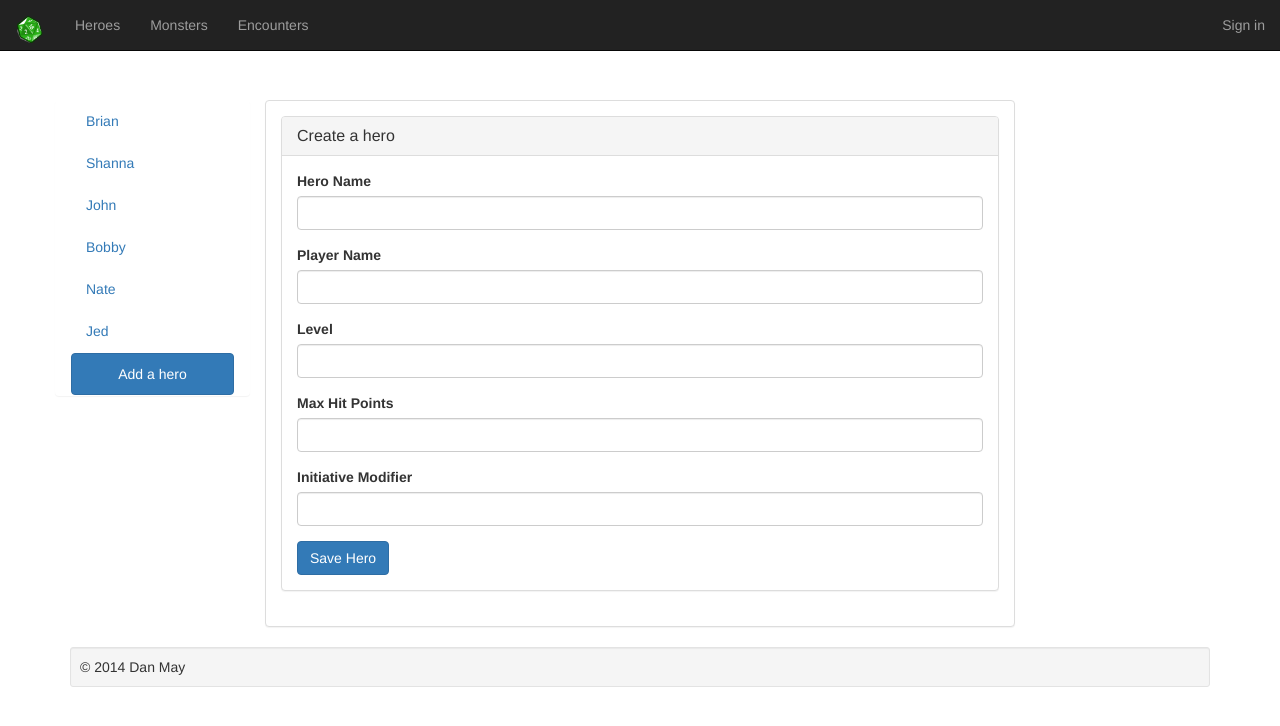
After one commit to DanMayhem/einit, a Flask app: page /heroes/create in a window 1280 px wide. The commit adds this page. Shown: the top 726 px of the page. Run offline with Flask 2, Linux system fonts and the light colour scheme; parts of the project's set-up code (start-up, migrations or seed data) failed here and were passed over; some libraries are stand-ins or nearby versions.

Commit message:
fleshing out hero classes and forms

```diff
--- a/einit/__init__.py
+++ b/einit/__init__.py
@@ -31,6 +31,7 @@ sslify = flask_sslify.SSLify(app) #requires SSL
 bcrypt = flaskext.bcrypt.Bcrypt(app) #password digests
 bootstrap = flask_bootstrap.Bootstrap(app) #make bootstrap templates and helpers available.
 login_manager = flask.ext.login.LoginManager(app) #login manager
+login_manager.login_view = "signin"
 
 #import models, views and helpers
 import einit.models
@@ -99,3 +100,9 @@ def signout():
 @flask.ext.login.login_required
 def home():
   return flask.render_template("heroes.html")
+
+@app.route("/heroes/create", methods=['GET','POST'])
+@flask.ext.login.login_required
+def create_hero():
+  form = einit.views.HeroForm()
+  return flask.render_template("create_hero.html",form=form)
--- a/einit/models.py
+++ b/einit/models.py
@@ -2,6 +2,7 @@ import einit
 import Crypto.Random
 import hashlib
 import sqlalchemy
+import sqlalchemy.orm
 
 import flask.ext.login
 
@@ -15,6 +16,8 @@ class UserModel(my_db.Model):
   password_digest = my_db.Column(my_db.String(64))
   session_digest = my_db.Column(my_db.String(64), index = True, unique = True)
   role = my_db.Column(my_db.SmallInteger, default = 0)
+
+  heroes = sqlalchemy.orm.relationship("HeroModel")
 
   def __init__(self, name, email, password):
     self.name = name
@@ -133,3 +136,51 @@ class HeroModel(my_db.Model):
   hero_name = my_db.Column(my_db.String(64))
   player_name = my_db.Column(my_db.String(66))
   level = my_db.Column(my_db.Integer)
+  max_hp = my_db.Column(my_db.Integer)
+  initiative_modifier = my_db.Column(my_db.Integer)
+
+  creator_id = my_db.Column(my_db.Integer,my_db.ForeignKey('users.id'))
+
+class Hero:
+  def __init__(self, u):
+    self.hero_model = HeroModel()
+    self.hero_model.creator_id = u.id
+
+  @property
+  def hero_name(self):
+    return self.hero_model.hero_name
+  @hero_name.setter
+  def hero_name(self, value):
+    self.hero_model.hero_name = value
+
+  @property
+  def player_name(self):
+    return self.hero_model.player_name
+  @player_name.setter
+  def player_name(self, value):
+    self.hero_model.player_name = value
+
+  @property
+  def level(self):
+    return self.hero_model.level
+  @level.setter
+  def level(self, value):
+    self.hero_model.level = value
+
+  @property
+  def max_hp(self):
+    return self.hero_model.max_hp
+  @max_hp.setter
+  def max_hp(self, value):
+    self.hero_model.max_hp = value
+
+  @property
+  def initiative_modifier(self):
+    return self.hero_model.initiative_modifier
+  @initiative_modifier.setter
+  def initiative_modifier(self, value):
+    self.hero_model.initiative_modifier = value
+
+  def save(self):
+    my_db.session.add(self.hero_model)
+    my_db.session.commit()
--- /dev/null
+++ b/einit/templates/create_hero.html
@@ -0,0 +1,22 @@
+{% extends "hero_base.html" %}
+{% block hero_content %}
+{% import 'bootstrap/wtf.html' as wtf %}
+
+<div class="panel panel-default">
+  <div class="panel-heading">
+    <h1 class="panel-title">Create a hero</h1>
+  </div>
+  <div class="panel-body">
+    {{
+      wtf.quick_form(
+        form,
+        action=url_for('create_hero'),
+        button_map = {
+          'save': 'primary'
+        }
+      )
+    }}
+  </div>
+</div>
+
+{% endblock %}
--- a/einit/templates/debug.html
+++ b/einit/templates/debug.html
@@ -1,10 +1,10 @@
 {% if config['DEBUG'] == True  %}
-
+<div class="container">
 <pre>
 {% for k in request.values.keys() %}
   <kbd>{{k}}</kbd> {{request.values[k]}} <br/>
 {% endfor %}
 </pre>
-
+</div>
 {% endif %}
 <!-- in debug-->
--- a/einit/templates/footer.html
+++ b/einit/templates/footer.html
@@ -1,5 +1,5 @@
-<footer>
-  <div class='well well-sm'>
+<footer class='container'>
+  <div class='well well-sm center'>
     &copy; 2014 Dan May
   </div>
 </footer>
--- /dev/null
+++ b/einit/templates/hero_base.html
@@ -0,0 +1,25 @@
+{% extends "base.html" %}
+{% import "util.html" as util %}
+{% block main_content %}
+<div class="row">
+  <div class="col-sm-2 panel">
+    <ul class="nav nav-pills nav-stacked">
+      <!--add list item for each hero-->
+    <li>{{util.build_link("Brian")}}</li>
+    <li>{{util.build_link("Shanna")}}</li>
+    <li>{{util.build_link("John")}}</li>
+    <li>{{util.build_link("Bobby")}}</li>
+    <li>{{util.build_link("Nate")}}</li>
+    <li>{{util.build_link("Jed")}}</li>
+    <li>{{util.build_link("Add a hero","#","btn btn-primary")}}</li>
+  </div>
+  <div class="col-sm-8">
+    <div class="panel panel-default">
+      <div class="panel-body">
+        {% block hero_content %}
+        {% endblock %}
+      </div>
+    </div>
+  </div>
+</div>
+{% endblock %}
--- a/einit/templates/heroes.html
+++ b/einit/templates/widgets/hero_sidebar.html
@@ -1,6 +1,3 @@
-{% extends "base.html" %}
-{% import "util.html" as util %}
-{% block main_content %}
 <div class="row">
   <div class="col-sm-2">
     <ul class="nav nav-pills nav-stacked">
@@ -14,4 +11,3 @@
     <li>{{util.build_link("Add a hero","#","btn btn-primary")}}</li>
   </div>
 </div>
-{% endblock %}
--- a/einit/views.py
+++ b/einit/views.py
@@ -26,3 +26,20 @@ class SignInForm(w.Form):
   ])
 
   login = f.SubmitField('Sign In')
+
+class HeroForm(w.Form):
+  hero_name = f.StringField('Hero Name')
+  player_name = f.StringField('Player Name', validators=[
+    v.InputRequired('Player name required'),
+  ])
+  level = f.IntegerField('Level', validators=[
+    v.InputRequired('Level required'),
+  ])
+  max_hp = f.IntegerField('Max Hit Points', validators=[
+    v.InputRequired('Max hit hoints required'),
+  ])
+  initiative_modifier = f.IntegerField('Initiative Modifier', validators=[
+    v.InputRequired('Initiative Modifier required'),
+  ])
+
+  save = f.SubmitField('Save Hero')
```
Also changed, not shown: migrations/versions/004_migration.py (added, +31 -0 lines).
